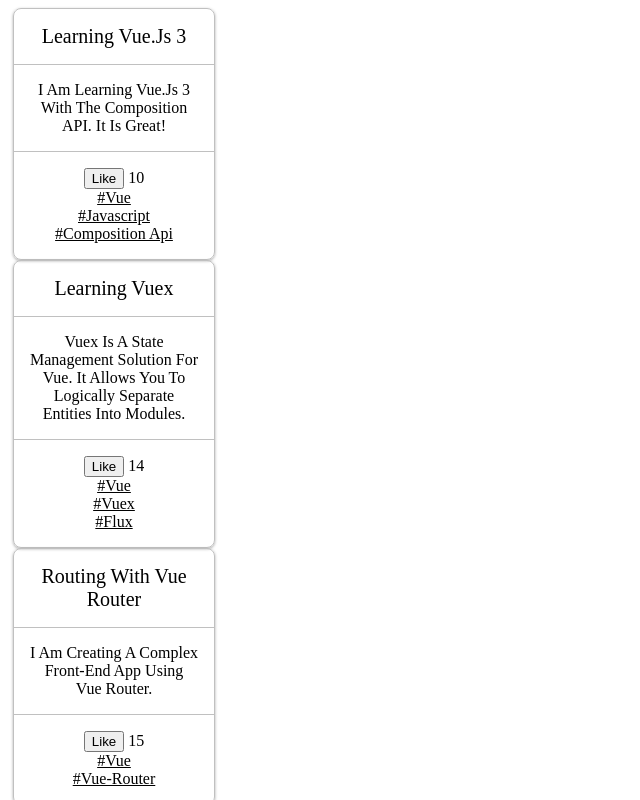
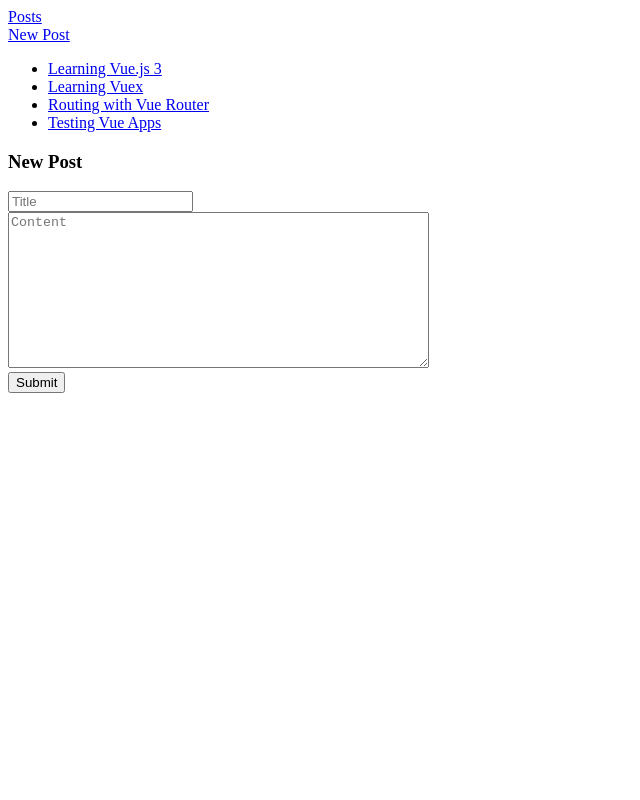
Before and after one commit to milosKomiRajkovic94/complete-vue-js-course, a Vue app in the folder complete-vue-js-course/: page /posts/new in a window 1280 px wide. Shown: the top 800 px of the page, without its empty margins (0-640 px from the left). Built offline with nearby package versions, Linux system fonts and the light colour scheme; the HTML template or start-up script is replaced by a standard one.

Commit message:
feature: router-vue project files

```diff
--- a/complete-vue-js-course/src/App.vue
+++ b/complete-vue-js-course/src/App.vue
@@ -1,10 +1,10 @@
 <script setup lang="ts">
-  import MicroblogProject from './components/microblog/MicroblogProject.vue';
+  import RouterProject from './components/router-project/RouterProject.vue';
 </script>
 
 <template>
   <div id="app">
-    <MicroblogProject />
+    <RouterProject />
   </div>
 </template>
 
--- /dev/null
+++ b/complete-vue-js-course/src/components/router-project/NewPost.vue
@@ -0,0 +1,42 @@
+<template>
+    <h3>New Post</h3>
+    <input
+        v-model="newPost.title"
+        placeholder="Title"
+    />
+    <br />
+    <textarea
+        cols="50"
+        rows="10"
+        v-model="newPost.content"
+        placeholder="Content"
+    />
+    <br />
+    <button @click="submit">Submit</button>
+</template>
+
+<script lang="ts" setup>
+    import { reactive } from 'vue';
+    import { useRouter } from 'vue-router';
+    import { usePosts } from './usePosts';
+
+    const { addPost, posts } = usePosts();
+    const router = useRouter();
+
+    const newPost = reactive({
+        title: '',
+        content: ''
+    });
+
+    const submit = () => {
+        const id = posts.value.length + 1;
+        addPost({
+            id,
+            title: newPost.title,
+            content: newPost.content,
+            likes: 0,
+            hashtags: []
+        });
+        router.push(`/posts/${id}`);
+    }
+</script>
--- /dev/null
+++ b/complete-vue-js-course/src/components/router-project/PostsComponent.vue
@@ -0,0 +1,23 @@
+<template>
+    <br />
+    <router-link to="/posts/new">New Post</router-link>
+    <ul>
+        <li
+            v-for="post in posts"
+            :key="post.id"
+        >
+            <router-link
+                :to="`/posts/${post.id}`"
+            >
+            {{ post.title }}
+            </router-link>
+        </li>
+    </ul>
+    <router-view />
+</template>
+
+<script lang="ts" setup>
+   import { usePosts } from './usePosts';
+
+   const { posts } = usePosts();
+</script>
--- /dev/null
+++ b/complete-vue-js-course/src/components/router-project/RouterProject.vue
@@ -0,0 +1,10 @@
+<template>
+    <router-link to="/posts">Posts</router-link>
+    <router-view />
+</template>
+
+<script lang="ts" setup>
+</script>
+
+<style scoped>
+</style>
--- /dev/null
+++ b/complete-vue-js-course/src/components/router-project/SinglePost.vue
@@ -0,0 +1,15 @@
+<template>
+    <h4>{{ post?.title }}</h4>
+    <p>{{ post?.content }}</p>
+</template>
+
+<script lang="ts" setup>
+    import { computed } from 'vue';
+    import { useRoute } from 'vue-router';
+    import { usePosts } from './usePosts';
+
+    const route = computed(() => useRoute());
+    const postId = computed(() => Number(route.value.params.id));
+    const { posts } = usePosts();
+    const post = computed(() => posts.value.find(post => post.id === postId.value));
+</script>
--- /dev/null
+++ b/complete-vue-js-course/src/components/router-project/router.ts
@@ -0,0 +1,26 @@
+import { createWebHistory, createRouter } from 'vue-router'
+import PostsComponent from './PostsComponent.vue'
+import SinglePost from './SinglePost.vue'
+import NewPost from './NewPost.vue'
+
+const router = createRouter({
+    history: createWebHistory(),
+    routes: [
+        {
+            component: PostsComponent,
+            path: '/posts',
+            children: [
+                {
+                    path: 'new',
+                    component: NewPost
+                },
+                {
+                    path: ':id',
+                    component: SinglePost
+                }
+            ]
+        }
+    ]
+})
+
+export default router
--- /dev/null
+++ b/complete-vue-js-course/src/components/router-project/usePosts.ts
@@ -0,0 +1,12 @@
+import { ref } from "vue";
+import { testPosts } from "../microblog/testPosts";
+
+export function usePosts() {
+  const posts = ref(testPosts);
+
+  const addPost = (post: { id: number; title: string; content: string; likes: number; hashtags: string[] }) => {
+    posts.value.push(post);
+  };
+
+  return { addPost, posts };
+}
--- a/complete-vue-js-course/src/main.ts
+++ b/complete-vue-js-course/src/main.ts
@@ -2,7 +2,7 @@
 import { createPinia } from 'pinia'
 
 import App from './App.vue'
-import router from './router'
+import router from './components/router-project/router.ts'
 
 const app = createApp(App)
 
```
